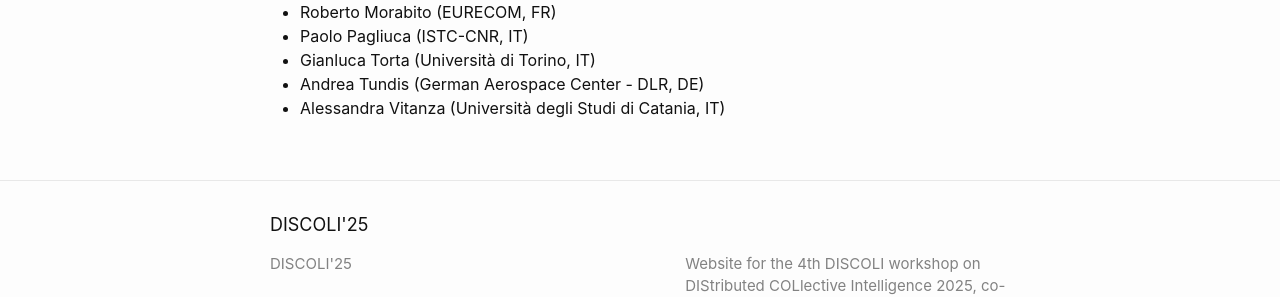
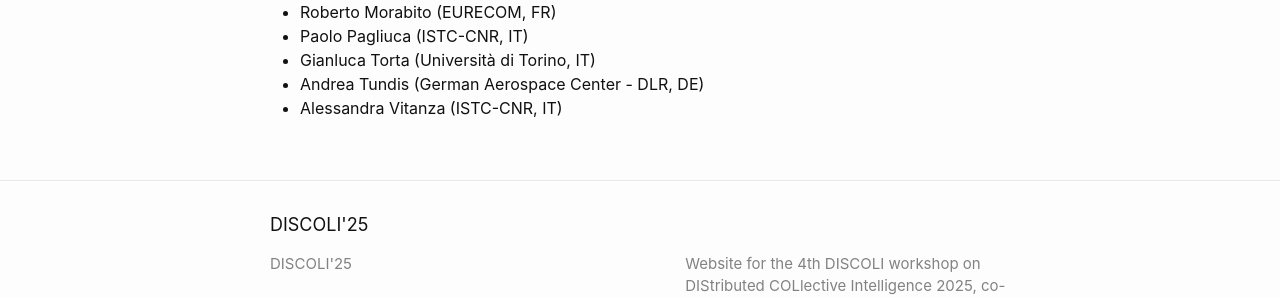
Before and after one commit to discoli-workshop/2026, a Jekyll site: the page built from committees.md, in a window 1280 px wide. Shown: the part 1055-1352 px from the top of the page. Built offline with Jekyll 4.4.1, drawn with Linux system fonts in a browser that asks for light colours.

Commit message:
fix affiliation

```diff
--- a/committees.md
+++ b/committees.md
@@ -53,4 +53,4 @@ permalink: /committees/
 - Paolo Pagliuca (ISTC-CNR, IT)
 - Gianluca Torta (Università di Torino, IT)
 - Andrea Tundis (German Aerospace Center - DLR, DE)
-- Alessandra Vitanza (Università degli Studi di Catania, IT)
+- Alessandra Vitanza (ISTC-CNR, IT)
```
